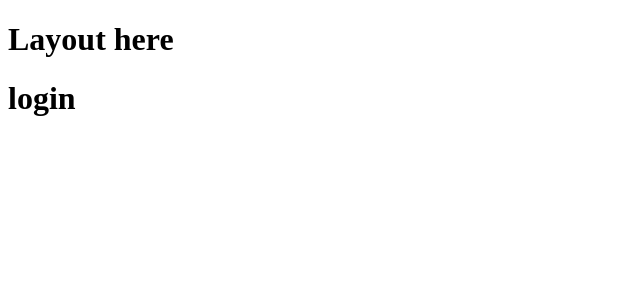
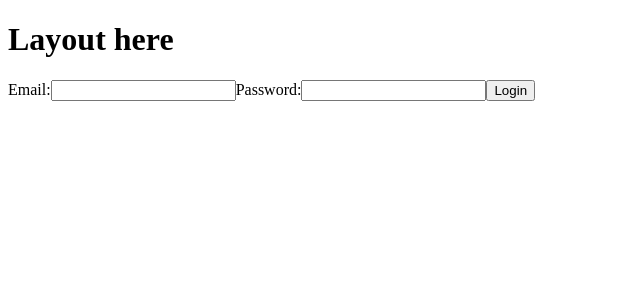
Before and after one commit to Yitzhakpro/Shorti, a React (Vite) app: page /u/login in a window 1280 px wide. Shown: the top 300 px of the page, without its empty margins (0-640 px from the left). Built offline with nearby package versions, Linux system fonts and the light colour scheme; no server answers.

Commit message:
added login page and implementation

```diff
--- a/src/App.tsx
+++ b/src/App.tsx
@@ -1,10 +1,16 @@
 import React from 'react';
 import { QueryClient, QueryClientProvider } from '@tanstack/react-query';
 import { Routes, Route } from 'react-router-dom';
-import { Layout, ProtectedLayout } from './components';
+import { Layout, ProtectedLayout, Login, Register } from './components';
 import { AuthProvider } from './providers';
 
-const queryClient = new QueryClient();
+const queryClient = new QueryClient({
+  defaultOptions: {
+    queries: {
+      refetchOnWindowFocus: false,
+    },
+  },
+});
 
 function App() {
   return (
@@ -13,8 +19,8 @@ function App() {
         <Routes>
           <Route element={<Layout />}>
             <Route path="/" element={<h1>homepage</h1>} />
-            <Route path="/u/login" element={<h1>login</h1>} />
-            <Route path="/u/register" element={<h1>register</h1>} />
+            <Route path="/u/login" element={<Login />} />
+            <Route path="/u/register" element={<Register />} />
             <Route element={<ProtectedLayout />}>
               <Route path="/prot" element={<h1>protected</h1>} />
             </Route>
--- /dev/null
+++ b/src/components/Auth/Login/Login.tsx
@@ -0,0 +1,42 @@
+import React, { useState } from 'react';
+import { useNavigate } from 'react-router-dom';
+import { useAuth } from '../../../hooks';
+
+function Login(): JSX.Element {
+  const navigate = useNavigate();
+  const { login } = useAuth();
+
+  const [loginInfo, setLoginInfo] = useState({
+    email: '',
+    password: '',
+  });
+
+  const handleChange = (event: React.ChangeEvent<HTMLInputElement>): void => {
+    setLoginInfo({ ...loginInfo, [event.target.name]: event.target.value });
+  };
+
+  const handleLogin = async (event: React.FormEvent<HTMLFormElement>): Promise<void> => {
+    event.preventDefault();
+
+    const { email, password } = loginInfo;
+    const success = await login(email, password);
+
+    if (success) {
+      navigate('/');
+    }
+  };
+
+  return (
+    <form onSubmit={handleLogin}>
+      <span>Email:</span>
+      <input type="email" name="email" value={loginInfo.email} onChange={handleChange} />
+
+      <span>Password:</span>
+      <input type="password" name="password" value={loginInfo.password} onChange={handleChange} />
+
+      <button type="submit">Login</button>
+    </form>
+  );
+}
+
+export default Login;
--- /dev/null
+++ b/src/components/Auth/Login/index.ts
@@ -0,0 +1,3 @@
+import Login from './Login';
+
+export default Login;
--- /dev/null
+++ b/src/components/Auth/index.ts
@@ -0,0 +1,4 @@
+import Login from './Login';
+import Register from './Register';
+
+export { Login, Register };
--- a/src/components/index.ts
+++ b/src/components/index.ts
@@ -1,4 +1,5 @@
+import { Login, Register } from './Auth';
 import Layout from './Layout';
 import ProtectedLayout from './ProtectedLayout';
 
-export { Layout, ProtectedLayout };
+export { Layout, ProtectedLayout, Login, Register };
--- a/src/context/AuthContext.ts
+++ b/src/context/AuthContext.ts
@@ -6,6 +6,7 @@ export interface IAuthContext {
   username: string;
   email: string;
   register: (email: string, username: string, password: string) => Promise<boolean>;
+  login: (email: string, password: string) => Promise<boolean>;
 }
 
 const defaultAuthContext: IAuthContext = {
@@ -15,6 +16,9 @@ const defaultAuthContext: IAuthContext = {
   register: () => {
     return Promise.resolve(true);
   },
+  login: () => {
+    return Promise.resolve(true);
+  },
 };
 
 const AuthContext = createContext(defaultAuthContext);
--- a/src/providers/AuthProvider.tsx
+++ b/src/providers/AuthProvider.tsx
@@ -47,11 +47,33 @@ function AuthProvider(props: IAuthProviderProps): JSX.Element {
     }
   };
 
+  const login = async (email: string, password: string): Promise<boolean> => {
+    setAuthInfo({ isLoggedIn: false, email: '', username: '' });
+
+    try {
+      const loginResponse = await Auth.login(email, password);
+
+      setAuthInfo({
+        isLoggedIn: true,
+        email: loginResponse.email,
+        username: loginResponse.username,
+      });
+
+      return true;
+    } catch (err) {
+      setAuthInfo({ isLoggedIn: false, email: '', username: '' });
+
+      return false;
+    }
+  };
+
   if (isLoading) {
     return <h1>loading</h1>;
   }
 
-  return <AuthContext.Provider value={{ ...authInfo, register }}>{children}</AuthContext.Provider>;
+  return (
+    <AuthContext.Provider value={{ ...authInfo, register, login }}>{children}</AuthContext.Provider>
+  );
 }
 
 export default AuthProvider;
--- a/src/services/Auth/Auth.ts
+++ b/src/services/Auth/Auth.ts
@@ -26,10 +26,9 @@ class AuthService {
     }
   }
 
-  // TODO: add type of user info
-  public async login(email: string, password: string): Promise<any> {
+  public async login(email: string, password: string): Promise<UserInfo> {
     try {
-      const resp = await this.axiosClient.post<any>('/login', { email, password });
+      const resp = await this.axiosClient.post<UserInfo>('/login', { email, password });
 
       return resp.data;
     } catch (err) {
```
